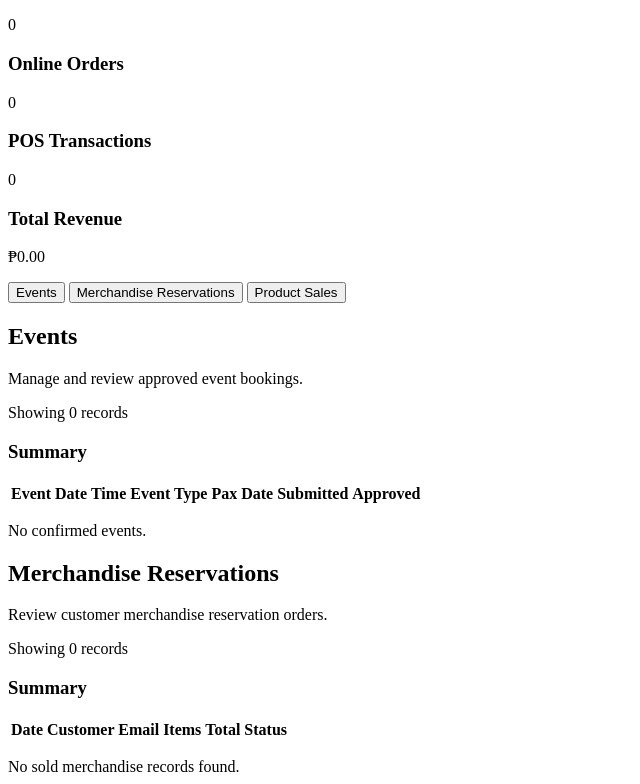
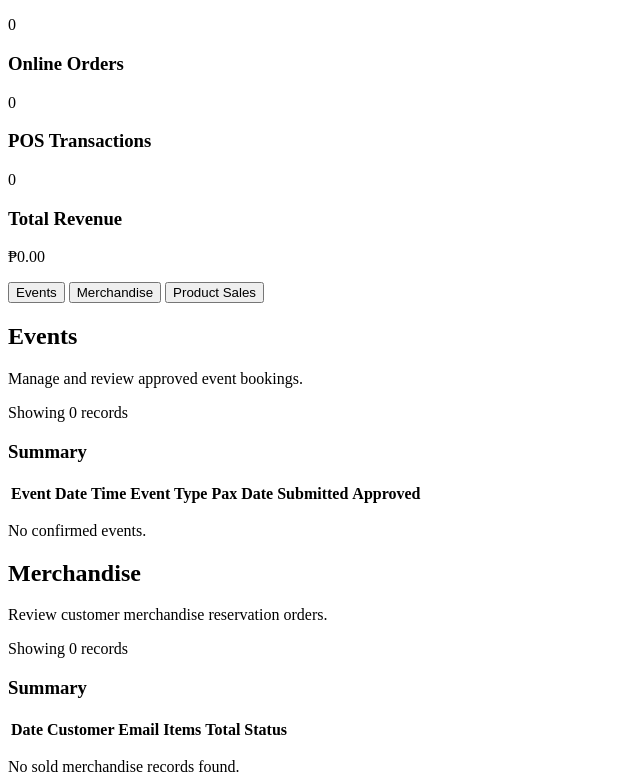
Before and after one commit to Bojack360/testinghomegrowns, a website with bundled scripts: page reports.html in a window 1280 px wide. Shown: the part 603-1387 px from the top of the page, without its empty margins (0-640 px from the left). Built offline with nearby package versions, Linux system fonts and the light colour scheme; a script that the page names is missing.

Commit message:
last and final push

```diff
--- a/reports.html
+++ b/reports.html
@@ -69,7 +69,7 @@
         <!-- Report tab navigation -->
         <div class="report-tabs" role="tablist">
             <button type="button" class="report-tab active" data-target="panel-events">Events</button>
-            <button type="button" class="report-tab" data-target="panel-orders">Merchandise Reservations</button>
+            <button type="button" class="report-tab" data-target="panel-orders">Merchandise</button>
             <button type="button" class="report-tab" data-target="panel-pos">Product Sales</button>
         </div>
 
@@ -107,7 +107,7 @@
         <!-- Merchandise Reservations -->
         <div class="section-card report-panel" id="panel-orders">
             <div class="report-head">
-                <h2><span class="report-icon"></span> Merchandise Reservations</h2>
+                <h2><span class="report-icon"></span>Merchandise</h2>
                 <p class="report-desc">Review customer merchandise reservation orders.</p>
             </div>
             <div class="report-divider"></div>
```
